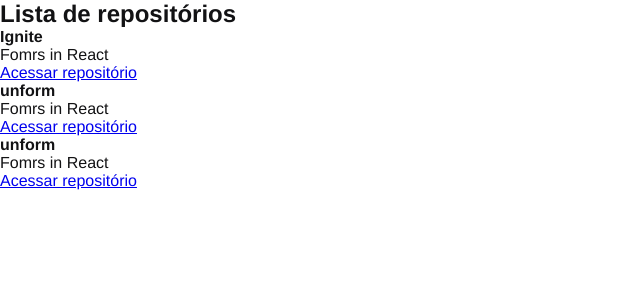
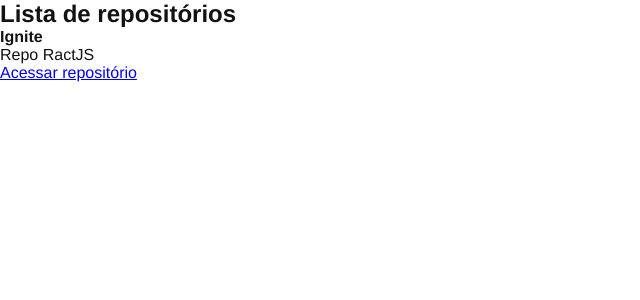
Before and after one commit to thuurzz/ignite-reactjs-rocketseat, a React app in the folder 01-github-explorer/: page / in a window 1280 px wide. Shown: the top 300 px of the page, without its empty margins (0-640 px from the left). Built offline with nearby package versions, Linux system fonts and the light colour scheme.

Commit message:
wip: propriedades do React

```diff
--- /dev/null
+++ b/01-github-explorer/src/components/RepositoryItem.jsx
@@ -0,0 +1,13 @@
+import React from "react";
+
+const RepositoryItem = ({ repository }) => {
+  return (
+    <li>
+      <strong>{repository.name}</strong>
+      <p>{repository.description}</p>
+      <a href={repository.link}>Acessar repositório</a>
+    </li>
+  );
+};
+
+export default RepositoryItem;
--- a/01-github-explorer/src/components/RepositoryList.jsx
+++ b/01-github-explorer/src/components/RepositoryList.jsx
@@ -1,27 +1,18 @@
 import React from "react";
+import RepositoryItem from "./RepositoryItem";
+
+const repository = {
+  name: "Ignite",
+  description: "Repo RactJS",
+  link: "https://github.com/thuurzz/ignite-reactjs-rocketseat",
+};
 
 const RepositoryList = () => {
-  const repository = "Ignite";
-
   return (
     <section className="repository-list">
       <h1>Lista de repositórios</h1>
       <ul>
-        <li>
-          <strong>{repository}</strong>
-          <p>Fomrs in React</p>
-          <a href="#">Acessar repositório</a>
-        </li>
-        <li>
-          <strong>unform</strong>
-          <p>Fomrs in React</p>
-          <a href="#">Acessar repositório</a>
-        </li>
-        <li>
-          <strong>unform</strong>
-          <p>Fomrs in React</p>
-          <a href="#">Acessar repositório</a>
-        </li>
+        <RepositoryItem repository={repository} />
       </ul>
     </section>
   );
```
